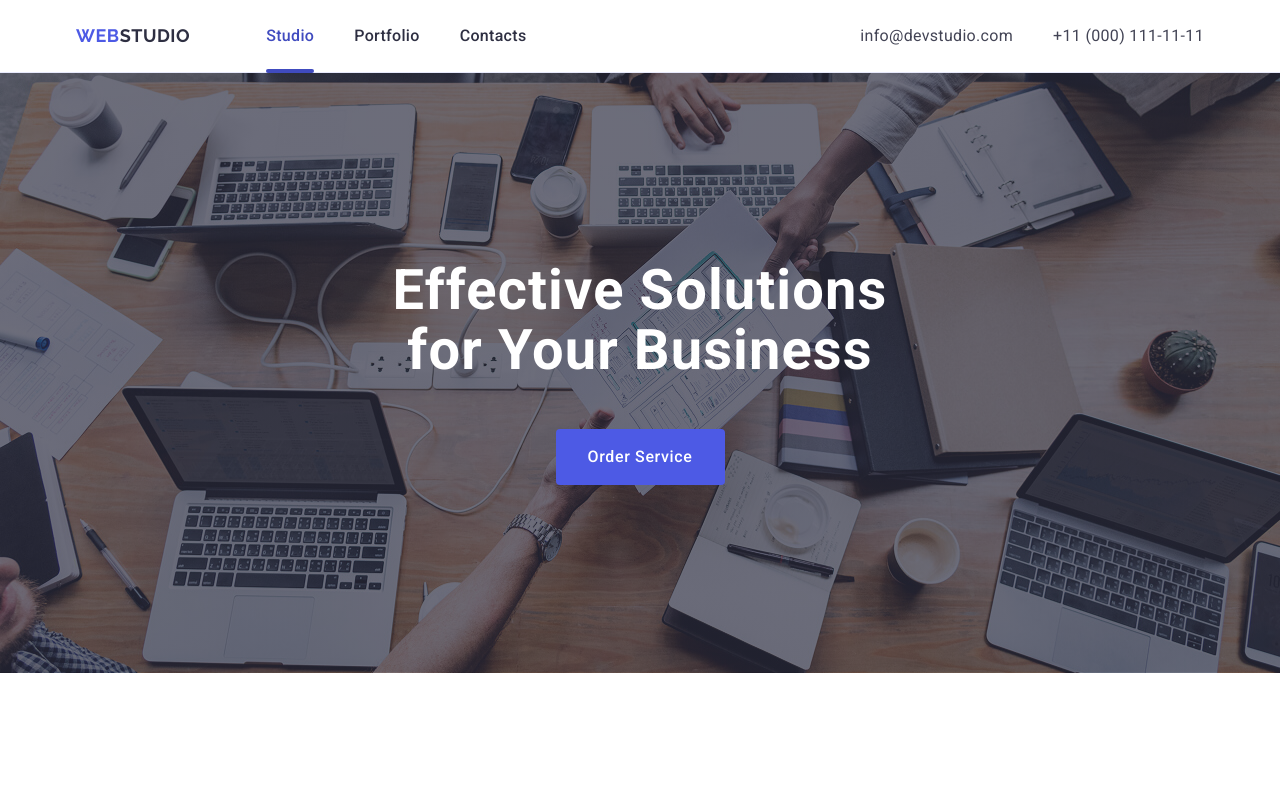
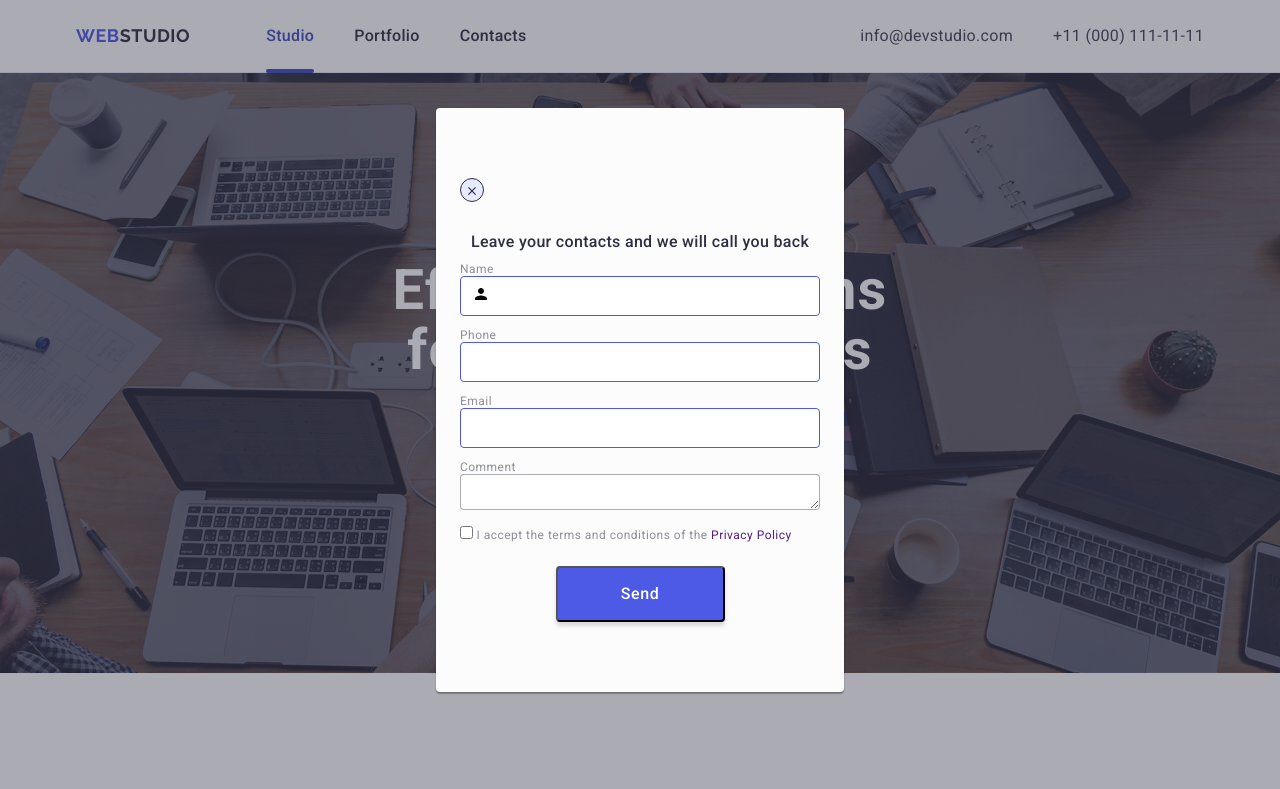
Before and after one commit to MaximRahimkhanov/goit-markup-hw-05, a plain HTML site: page index.html in a window 1280 px wide. Shown: the top 789 px of the page. Drawn offline with nearby package versions, Linux system fonts and the light colour scheme.

Commit message:
add icons and somthing alse

```diff
--- a/css/styles.css
+++ b/css/styles.css
@@ -546,3 +546,138 @@ button {
   background-color: #31d0aa;
 }
 /* #endregion FOOTER*/
+
+.modal-overlay {
+  background: rgba(46, 47, 66, 0.4);
+
+  position: fixed;
+  top: 0;
+  left: 0;
+  width: 100%;
+  height: 100%;
+  z-index: 999;
+  display: flex;
+  align-items: center;
+  justify-content: center;
+}
+.modal {
+  display: flex;
+  justify-content: center;
+  align-items: center;
+
+  box-shadow: 0 1px 1px 0 rgba(0, 0, 0, 0.14), 0 1px 3px 0 rgba(0, 0, 0, 0.12),
+    0 2px 1px 0 rgba(0, 0, 0, 0.2);
+  background: #fcfcfc;
+
+  border-radius: 4px;
+  width: 408px;
+  height: 584px;
+
+  padding-top: 24px;
+  padding-left: 24px;
+  padding-right: 24px;
+  padding-bottom: 24px;
+}
+.form-title {
+  font-weight: 500;
+  font-size: 16px;
+
+  line-height: 1.5;
+  letter-spacing: 0.02em;
+  text-align: center;
+  color: #2e2f42;
+}
+.form {
+  display: flex;
+  flex-direction: column;
+  gap: 8px;
+}
+.label {
+  display: flex;
+  flex-direction: column;
+
+  width: 360px;
+  height: 58px;
+  position: relative;
+
+  font-weight: 400;
+  font-size: 12px;
+  line-height: 1.16667;
+  letter-spacing: 0.04em;
+  color: #8e8f99;
+}
+.label-checkbox {
+  font-weight: 400;
+  font-size: 12px;
+  line-height: 1.16667;
+  letter-spacing: 0.04em;
+  color: #8e8f99;
+  margin-bottom: 16px;
+}
+.form-link_ {
+  line-height: 1.33333;
+  text-decoration: underline;
+  text-decoration-skip-ink: none;
+  color: #4d5ae5;
+}
+.button-close {
+  width: 24px;
+  height: 24px;
+  background-color: #e7e9fc;
+
+  border-radius: 100%;
+  border: 1px solid #2e2f42;
+
+  stroke-width: 1px;
+  stroke: rgba(0, 0, 0, 0.1);
+
+  margin-bottom: 20px;
+}
+.icon-close {
+  fill: #2e2f42;
+}
+.icon-form {
+  position: absolute;
+  left: 12px;
+  top: 56%;
+  transform: translateY(-50%);
+}
+.form-button-send-position {
+  display: flex;
+  align-items: center;
+  justify-content: center;
+}
+.button-send {
+  display: flex;
+  align-items: center;
+  justify-content: center;
+  flex-direction: row;
+  gap: 10px;
+  border-radius: 4px;
+  padding: 16px 32px;
+  width: 169px;
+  height: 56px;
+  box-shadow: 0 4px 4px 0 rgba(0, 0, 0, 0.15);
+  background: #4d5ae5;
+
+  font-weight: 500;
+  font-size: 16px;
+  line-height: 1.5;
+  letter-spacing: 0.04em;
+  text-align: center;
+  color: #fff;
+}
+
+.input {
+  border: 1px solid #4d5ae5;
+  border-radius: 4px;
+  width: 360px;
+  height: 40px;
+}
+.textarea {
+  border: 1px solid rgba(46, 47, 66, 0.4);
+  border-radius: 4px;
+  width: 360px;
+  height: 120px;
+  margin-bottom: 8px;
+}
--- a/index.html
+++ b/index.html
@@ -505,7 +505,50 @@
       </section>
       <!-- #endregion section4-->
     </main>
+    <div class="modal-overlay">
+      <div class="modal">
+        <form class="form">
+          <button class="button-close" type="button">
+            <svg class="icon-close" width="8" height="8">
+              <use href="./images/iconsform.svg#icon-close"></use>
+            </svg>
+          </button>
+          <h2 class="form-title">
+            Leave your contacts and we will call you back
+          </h2>
 
+          <label class="label"
+            >Name <input class="input" type="text" name="user-name" /><svg
+              class="icon-form"
+              width="18"
+              height="24"
+            >
+              <use href="./images/iconsform.svg#icon-name"></use>
+            </svg>
+          </label>
+
+          <label class="label">Phone <input class="input" type="tel" /> </label>
+          <label class="label"
+            >Email
+            <input class="input" type="email" />
+          </label>
+
+          <label class="label"
+            >Comment
+            <textarea class="textarea" name="textarea"></textarea>
+          </label>
+
+          <label class="label-checkbox">
+            <input type="checkbox" />
+            I accept the terms and conditions of the
+            <a class="form-link" href="">Privacy Policy </a>
+          </label>
+          <div class="form-button-send-position">
+            <button class="button-send" type="submit">Send</button>
+          </div>
+        </form>
+      </div>
+    </div>
     <!-- #region footer -->
     <footer class="footer footer-content">
       <div class="container footer-container">
```
Also changed, not shown: images/iconsform.svg (added).
